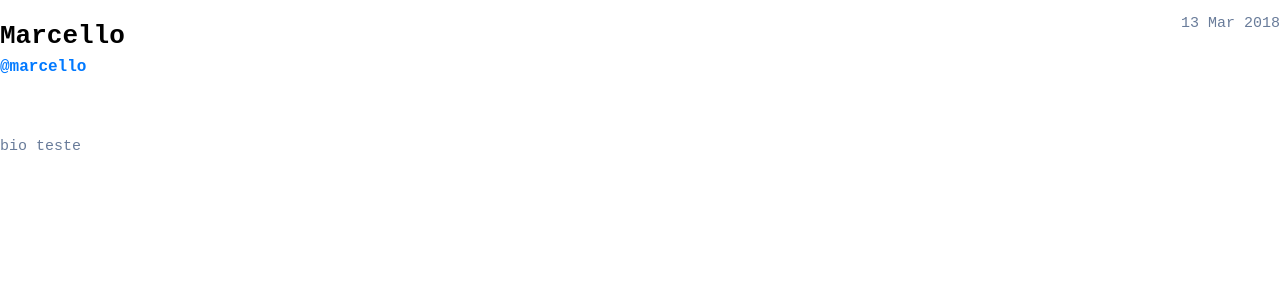
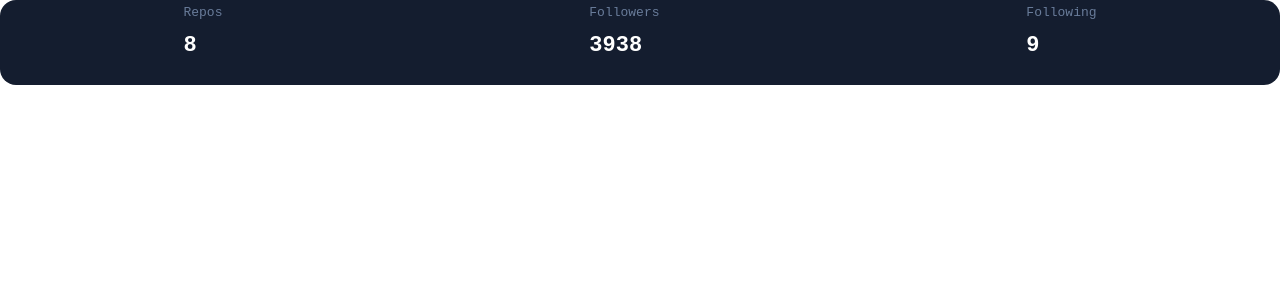
Before and after one commit to Ambush-Journey-Program/github-user-search-react-MarcelloAragoni, a React (Create React App) app: page / in a window 1280 px wide. Shown: the top 300 px of the page. Built offline with nearby package versions, Linux system fonts and the light colour scheme.

Commit message:
create feature public box component

```diff
--- /dev/null
+++ b/src/components/public-box/PublicBox.jsx
@@ -0,0 +1,21 @@
+import { formatSimpleLabel } from '../../utilities/string-helper';
+import "./style.scss";
+
+export default function PublicBox({repositories, follower, following}) {
+  return (
+    <div class='publicBox'>
+      <div>
+        <span class="publicBox--title">Repos</span>
+        <p id="publicBox--repositories" class="publicBox--details">{formatSimpleLabel(repositories)}</p>
+      </div>
+      <div>
+        <span class="publicBox--title">Followers</span>
+        <p id="publicBox--followers" class="publicBox--details">{formatSimpleLabel(follower)}</p>
+      </div>
+      <div>
+        <span class="publicBox--title">Following</span>
+        <p id="publicBox--following" class="publicBox--details">{formatSimpleLabel(following)}</p>
+      </div>
+    </div>
+  );
+}
--- /dev/null
+++ b/src/components/public-box/index.js
@@ -0,0 +1,2 @@
+import PublicBox from "./PublicBox.jsx";
+export default PublicBox;
--- /dev/null
+++ b/src/components/public-box/style.scss
@@ -0,0 +1,24 @@
+@import '../../root.scss';
+
+.publicBox {
+  height: 5.3125rem;
+  display: flex;
+  flex-direction: row;
+  justify-content: space-around;
+  align-items: center;
+  background-color: $bg-color;
+  border-radius: 1rem;
+  margin-bottom: 1.4375rem;
+
+  &--details {
+    font-size: 22px;
+    margin-top: 0.8rem;
+    font-weight: bold;
+    color: $white;
+  }
+
+  &--title {
+    color: $gray;
+    font-size: 13px;
+  }
+}
--- a/src/pages/home/index.jsx
+++ b/src/pages/home/index.jsx
@@ -1,15 +1,12 @@
-import UserBox from "../../components/user-box/"
-import { handleFormatDate} from "../../utilities/format-date";
+import PublicBox from "../../components/public-box/"
 
 export default function Home(){
-  const date = handleFormatDate('2018-03-13T12:20:43Z');
 
   return(
-    <UserBox
-      user='Marcello'
-      tag='marcello'
-      date={date}
-      bio='bio teste'
+    <PublicBox
+      repositories='8'
+      follower='3938'
+      following='9'
     />
   );
 }
--- a/src/root.scss
+++ b/src/root.scss
@@ -3,6 +3,7 @@ $darkblue: #1E2A47;
 $white: #FFFFFF;
 $black: #000000;
 $gray: #697C9A;
+$bg-color: #141D2F;
 
 body {
   font-family: monospace;
```
